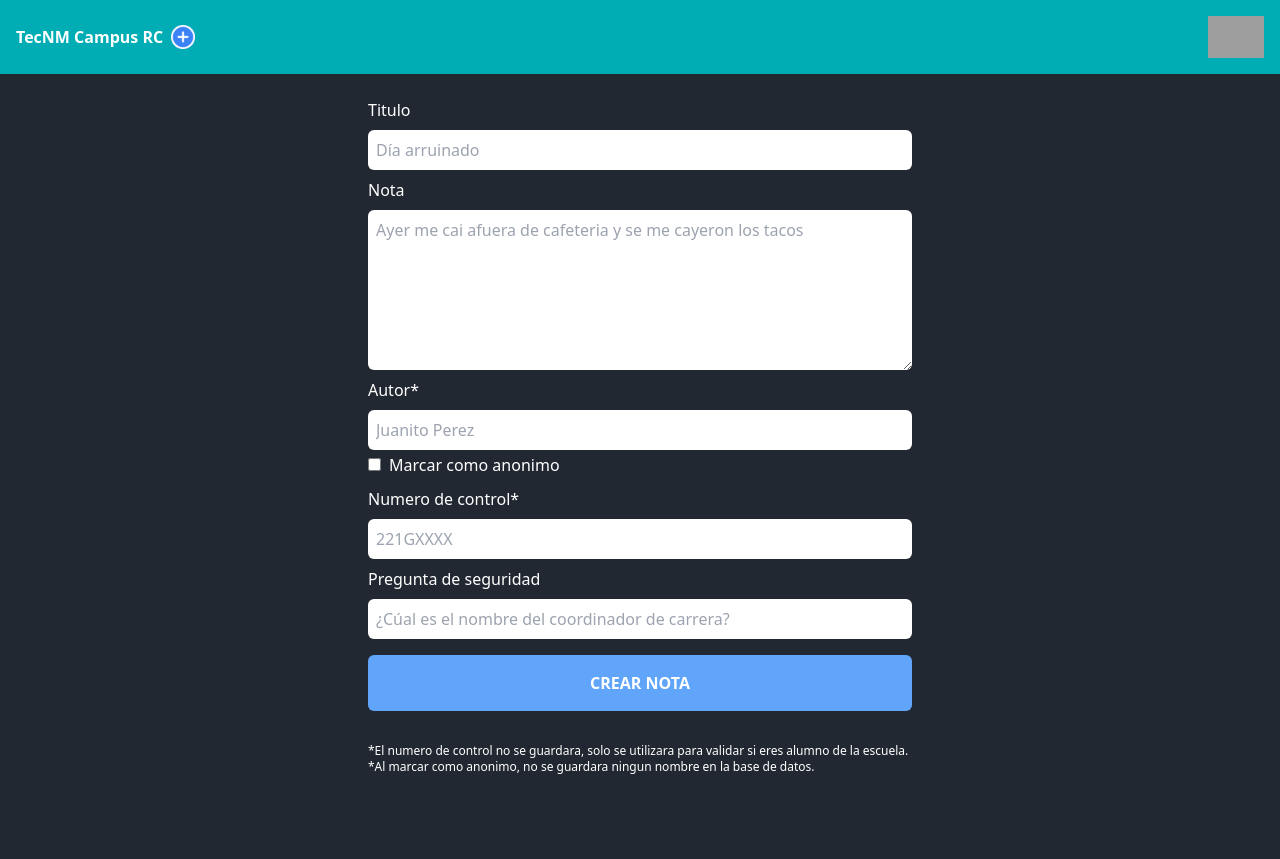
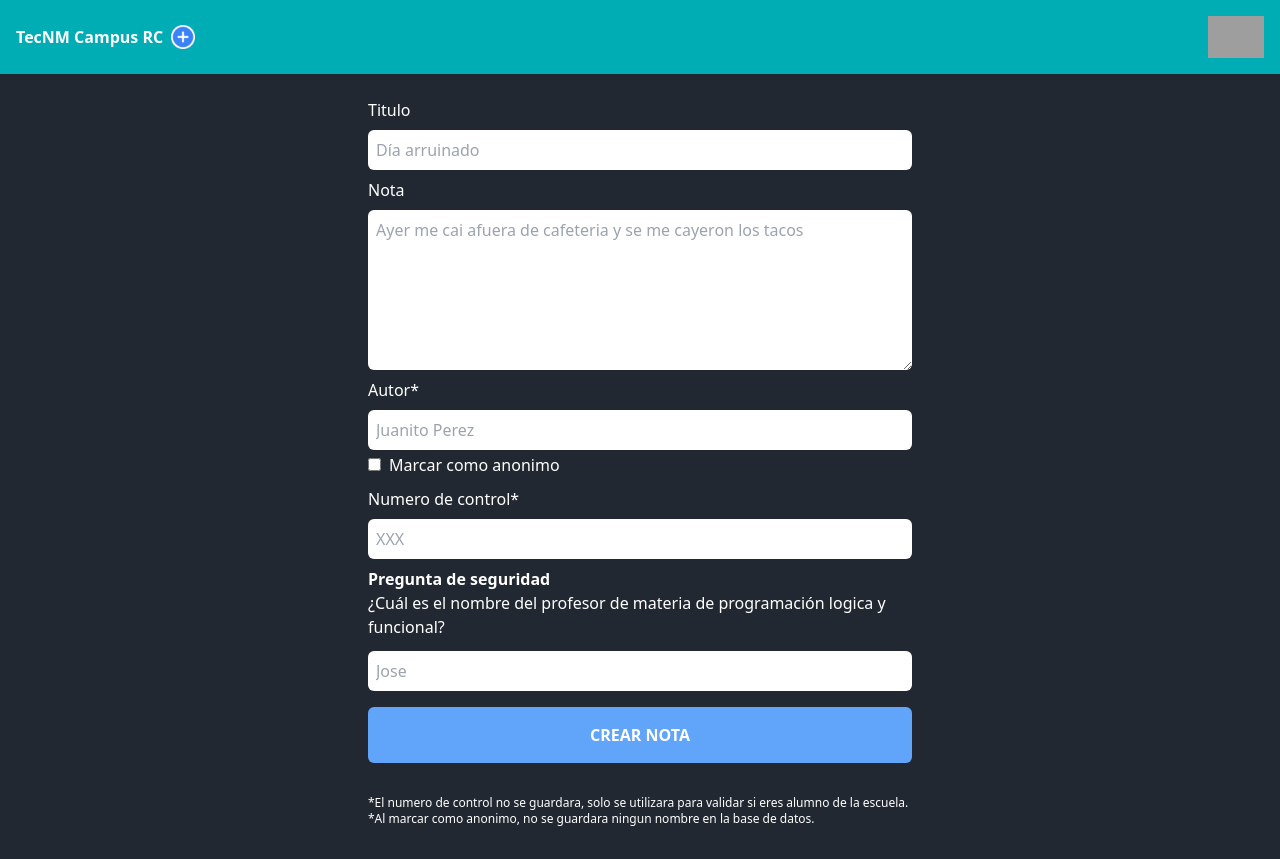
Before and after one commit to Betoml5/teCriticaFrontend, a React (Create React App) app: page /create in a window 1280 px wide. Before the commit the page ends 807 px from the top, so only its background shows below. Built offline with nearby package versions, Linux system fonts and the light colour scheme; no server answers; grey boxes are pictures that could not be loaded.

Commit message:
Add spider animation

```diff
--- a/public/index.html
+++ b/public/index.html
@@ -27,7 +27,7 @@
     -->
     <title>Tec Sistemas Opina</title>
   </head>
-  <body class="bg-[#222831]">
+  <body class="bg-[#222831] overflow-hidden">
     <noscript>You need to enable JavaScript to run this app.</noscript>
     <div id="root"></div>
     <!--
--- a/src/components/CreateReview.jsx
+++ b/src/components/CreateReview.jsx
@@ -3,6 +3,8 @@ import React, { useState } from "react";
 import { validateControlNumber } from "../utils/Validations";
 import { createReviewAPI } from "../services/review";
 import { useNavigate } from "react-router-dom";
+
+import { securityQuestions } from "../utils/security-questions";
 
 const CreateReview = () => {
   const [title, setTitle] = useState("");
@@ -116,16 +118,26 @@ const CreateReview = () => {
         </label>
         <input
           type="text"
-          placeholder="221GXXXX"
+          placeholder="XXX"
           className="p-2 rounded-md "
           onChange={(e) => setControlNumber(e.target.value)}
         />
-        <label htmlFor="securityQuestion" className="text-white my-2">
+        <label
+          htmlFor="securityQuestion"
+          className="text-white font-semibold mt-2"
+        >
           Pregunta de seguridad
         </label>
+        <p className="text-white mb-3">
+          {
+            securityQuestions[
+              Math.floor(Math.random() * securityQuestions.length)
+            ].question
+          }
+        </p>
         <input
           type="text"
-          placeholder="¿Cúal es el nombre del coordinador de carrera?"
+          placeholder="Jose"
           className="p-2 rounded-md"
           onChange={(e) => setAnswer(e.target.value)}
         />
--- a/src/containers/Reviews.jsx
+++ b/src/containers/Reviews.jsx
@@ -7,6 +7,8 @@ import { Autoplay, Pagination, Navigation } from "swiper";
 import "swiper/css";
 import { findSalesByColumnAPI } from "../services/review";
 import LoaderIcon from "../assets/static/loader.png";
+
+import SpiderIcon from "../assets/static/spider-insect.png";
 
 const Reviews = () => {
   const [reviews, setReviews] = useState({
@@ -57,7 +59,11 @@ const Reviews = () => {
   }
 
   return (
-    <div className=" bg-[#222831] my-2">
+    <div className=" bg-[#222831] my-2 ">
+      <div className="spider w-10 h-10 absolute top-0 right-20 translate-x-1.5">
+        <div className="h-14 w-[0.1px] bg-white absolute -top-10 left-1/2"></div>
+        <img src={SpiderIcon} alt="spiderIcon" className="-rotate-12 " />
+      </div>
       <Swiper
         className="m-2"
         loop={true}
--- a/src/index.css
+++ b/src/index.css
@@ -1 +1,18 @@
 @import url("https://fonts.googleapis.com/css2?family=Poppins:wght@100;400;500;600;700&display=swap");
+
+.spider {
+  animation-name: spiderMovement;
+  animation-duration: 2s;
+  animation-iteration-count: infinite;
+  animation-direction: alternate;
+  animation-timing-function: ease-in-out;
+}
+
+@keyframes spiderMovement {
+  from {
+    transform: translateY(0);
+  }
+  to {
+    transform: translateY(100%);
+  }
+}
--- /dev/null
+++ b/src/utils/security-questions.js
@@ -0,0 +1,22 @@
+export const securityQuestions = [
+  {
+    question:
+      "¿Cuál es el nombre del profesor de materia de programación logica y funcional?",
+    answer: ["Padilla", "Hector Padilla", "Hector"],
+  },
+  {
+    question:
+      "¿Cuál es el nombre de el profesor de la materia de arquitectura de computadoras?",
+    answer: ["Borrego"],
+  },
+  {
+    question:
+      "¿Cuál es el nombre de el profesor de la materia de calculo diferencial?",
+    answer: ["Dora", "Dora Lilia"],
+  },
+  {
+    question:
+      "¿Cuál es el nombre de el profesor de la materia de calculo diferencial?",
+    answer: ["Dora", "Dora Lilia"],
+  },
+];
```
Also changed, not shown: src/assets/static/flying-bat.png (added), src/assets/static/spider-insect.png (added).
